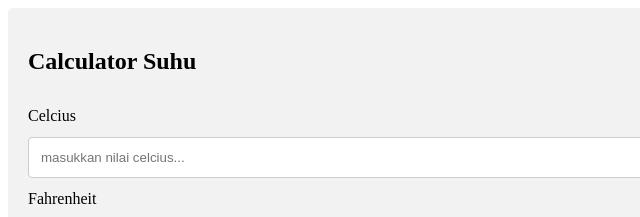
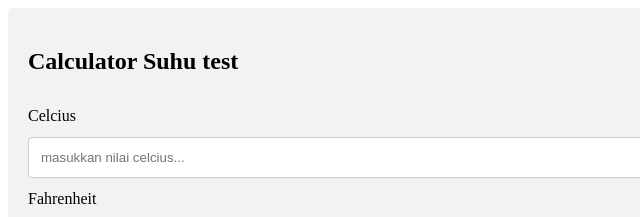
Before and after one commit to revou-fundamental-course/2-oct-23-kartika-mauludi, a plain HTML site: page index.html in a window 1280 px wide. Shown: the top 217 px of the page, 0-640 px from the left. Drawn offline with Linux system fonts and the light colour scheme.

Commit message:
Update index.html

```diff
--- a/index.html
+++ b/index.html
@@ -9,7 +9,7 @@
 </head>
 <body>
    <div class="container">
-    <h2>Calculator Suhu</h2>
+    <h2>Calculator Suhu test</h2>
     <label for="">Celcius</label>
     <div class="flex"><input id="celcius" maxlength="12" type="text" placeholder="masukkan nilai celcius..." required oninput="this.value = this.value.replace(/[^0-9.]/g, '');" ></div>
     <div class="flex"><button class="" name="konversi" id="konversi"  > konversi </button> </div>
```
